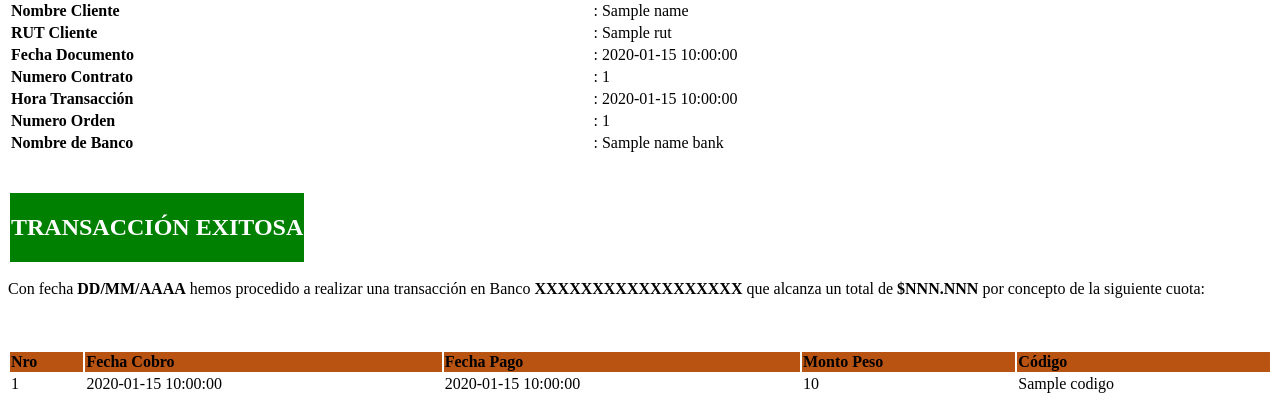
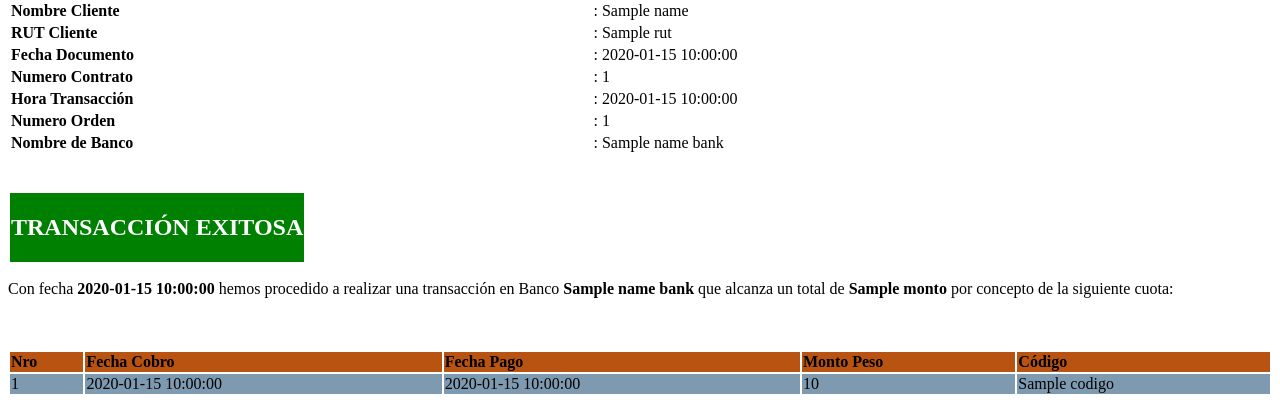
Before and after one commit to AlbireoImma/pdf_generator, a Python web app: template templates/invoice.html in a window 1280 px wide. Shown: the part 500-904 px from the top of the page. Run offline with Jinja, Linux system fonts and the light colour scheme; the template is opened without the code that fills it: most values are stand-ins (such as "Sample title", 1, 10 or a date in 2020); lists and menus that the app fills with data are empty.

Commit message:
Falta iteracion for

```diff
--- a/cfehome/views.py
+++ b/cfehome/views.py
@@ -37,6 +37,8 @@ class GeneratePDF(View):
             "time_trans": "12:34",
             "num_orden": "12345678900000",
             "name_bank": "XXXXXXXXXXXXXXXXX",
+            "monto": "$123.456",
+            "today": "12/12/1234",
             "vars": cuotas
         }
         html = template.render(context)
--- a/templates/invoice.html
+++ b/templates/invoice.html
@@ -9,6 +9,8 @@
         time_trans -> Hora de la transaccion
         num_orden -> Numero de la orden
         name_bank -> Nombre del banco
+        monto -> Monto de la boleta
+        today -> Fecha de Hoy
         coutas -> lista con las coutas (cada couta como un diccionario donde)
             couta.fecha_cobro
             couta.fecha_pago
@@ -68,7 +70,7 @@
             </th>
         </tr>
     </table>
-    <p>Con fecha <b>DD/MM/AAAA</b> hemos procedido a realizar una transacción en Banco <b>XXXXXXXXXXXXXXXXXX</b> que alcanza un total de <b>$NNN.NNN</b> por concepto de la siguiente cuota:</p>
+    <p>Con fecha <b>{{ today }}</b> hemos procedido a realizar una transacción en Banco <b>{{ name_bank }}</b> que alcanza un total de <b>{{ monto }}</b> por concepto de la siguiente cuota:</p>
     <br><br>
     <table style="width:100%">
             <tr style="height:20px">
@@ -79,12 +81,12 @@
               <th align="left" style ="background-color: #b85311;">Código</th>
             </tr>
             {% for index in vars %}
-            <tr style="height:20px" style="background-color: #7e9ab1"> <!-- Iterar esta fila con los valores-->
-                <td>1</td>
-                <td>{{ print.index.fecha_cobro }}</td>
-                <td>{{ index.fecha_pago }}</td>
-                <td>{{ index.valor }}</td>
-                <td>{{ index.codigo }}</td>
+            <tr style="height:20px"> <!-- Iterar esta fila con los valores-->
+                <td style="background-color: #7e9ab1">1</td>
+                <td style="background-color: #7e9ab1">{{ index.fecha_cobro }}</td>
+                <td style="background-color: #7e9ab1">{{ index.fecha_pago }}</td>
+                <td style="background-color: #7e9ab1">{{ index.valor }}</td>
+                <td style="background-color: #7e9ab1">{{ index.codigo }}</td>
             </tr>
             {% endfor %}
     </table>
```
